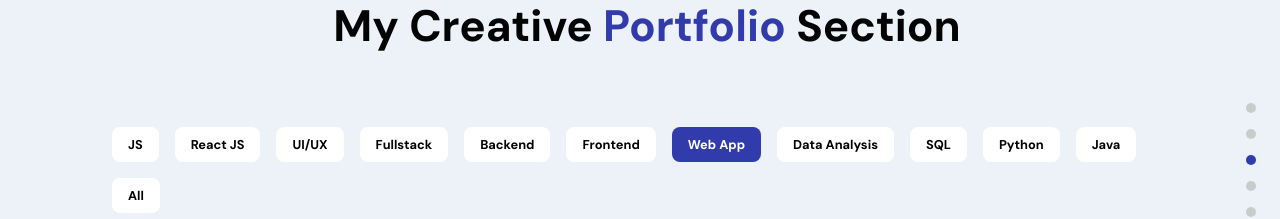
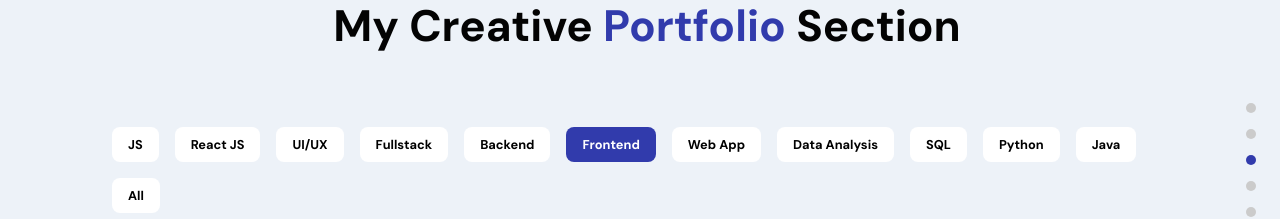
Before and after one commit to pranav-k-jha/portfolio-react, a React (Vite) app in the folder frontend_react/: page / in a window 1280 px wide. Shown: the part 1920-2139 px from the top of the page. Built offline with nearby package versions, Linux system fonts and the light colour scheme; no server answers.

Commit message:
updated work selection pills

```diff
--- a/frontend_react/src/container/Work/Work.jsx
+++ b/frontend_react/src/container/Work/Work.jsx
@@ -9,7 +9,7 @@ import "./Work.scss";
 const Work = () => {
   const [works, setWorks] = useState([]);
   const [filterWork, setFilterWork] = useState([]);
-  const [activeFilter, setActiveFilter] = useState("Web App");
+  const [activeFilter, setActiveFilter] = useState("Frontend");
   const [animateCard, setAnimateCard] = useState({ y: 0, opacity: 1 });
 
   useEffect(() => {
@@ -17,7 +17,7 @@ const Work = () => {
 
     client.fetch(query).then((data) => {
       setWorks(data);
-      setFilterWork(data.filter((work) => work.tags.includes("Web App")));
+      setFilterWork(data.filter((work) => work.tags.includes("Frontend")));
     });
   }, []);
 
```
